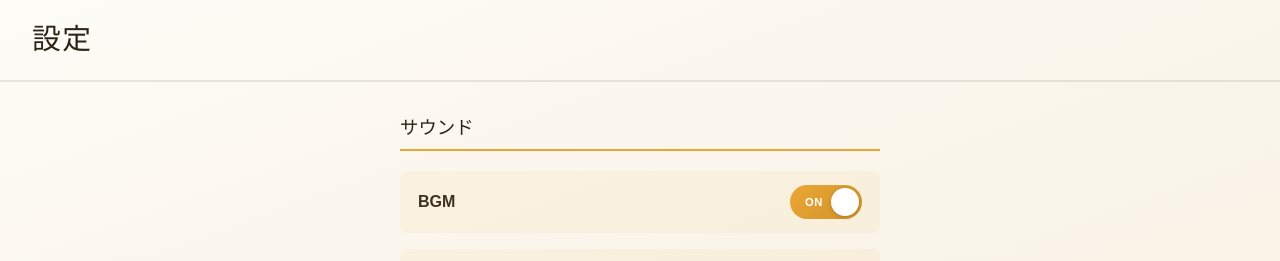
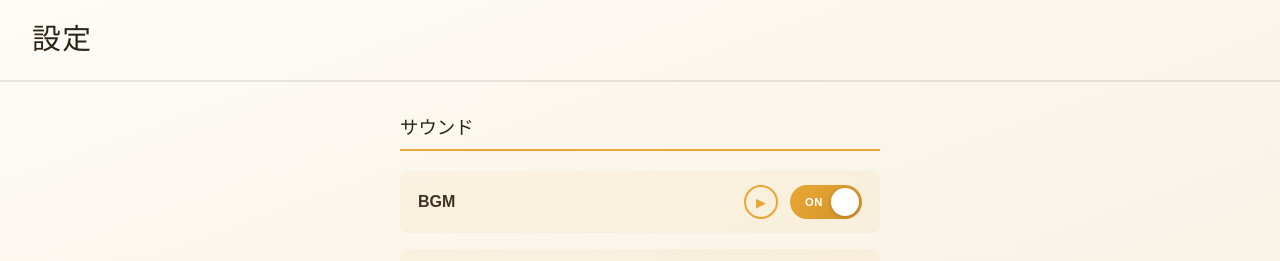
Before and after one commit to yozure420/gitRamen, a React app in the folder frontend/: page / in a window 1280 px wide. Both pictures are taken after a click on the button "設定". Shown: the top 261 px of the page. Built offline with nearby package versions, Linux system fonts and the light colour scheme; the HTML template or start-up script is replaced by a standard one.

Commit message:
（とりあえず）BGMを追加。他の音声を再生する時やタイトルに戻るを押したときに音源が停止するように修正

```diff
--- a/frontend/src/Settings.tsx
+++ b/frontend/src/Settings.tsx
@@ -14,8 +14,8 @@ interface SettingsProps {
     onBack: () => void
 }
 
-type PreviewKey = 'se' | 'type' | 'miss'
-const previewKeys: PreviewKey[] = ['se', 'type', 'miss']
+type PreviewKey = 'bgm' | 'se' | 'type' | 'miss'
+const previewKeys: PreviewKey[] = ['bgm', 'se', 'type', 'miss']
 
 function Settings({ soundSettings, onChangeSoundSettings, onBack }: SettingsProps) {
     const toggle = (key: keyof SoundSettings) => {
@@ -77,7 +77,10 @@ function Settings({ soundSettings, onChangeSoundSettings, onBack }: SettingsProp
         </div>
 
         <div className="settings-footer">
-            <button className="settings-back-btn" onClick={onBack}>
+            <button className="settings-back-btn" onClick={() => {
+                stopAllSounds()
+                onBack()
+            }}>
                 タイトルに戻る
             </button>
         </div>
--- a/frontend/src/Sounds.ts
+++ b/frontend/src/Sounds.ts
@@ -1,9 +1,21 @@
 import type { SoundSettings } from './Settings'
 
 const sounds = {
-    type: new Audio('/sounds/決定ボタンを押す38.mp3'),
+    bgm : new Audio('/sounds/Loop02.mp3'),
+    type: new Audio('/sounds/決定ボタンを押す31.mp3'),
     miss: new Audio('/sounds/ビープ音4.mp3'),
-    se: new Audio('/sounds/クイズ正解2.mp3'),
+    se: new Audio('/sounds/決定ボタンを押す17.mp3'),
+}
+
+// BGMだけループを有効化
+// sounds.bgm.loop = true
+
+// 音を停止して0秒目に戻す関数
+export function stopAllSounds() {
+    Object.values(sounds).forEach((audio) => {
+    audio.pause()
+    audio.currentTime = 0
+    })
 }
 
 // Dedicated BGM source (add file under public/sounds/game-bgm.mp3 when available)
@@ -12,7 +24,7 @@ bgm.loop = true
 bgm.volume = 0.25
 
 // 設定に応じて再生
-export function playSound(key: 'type' | 'miss' | 'se', settings: SoundSettings) {
+export function playSound(key: 'bgm' | 'type' | 'miss' | 'se', settings: SoundSettings) {
     if (!settings[key]) return
     const audio = sounds[key]
     audio.currentTime = 0
@@ -20,7 +32,8 @@ export function playSound(key: 'type' | 'miss' | 'se', settings: SoundSettings)
 }
 
 // 設定無視で再生（試聴用）
-export function previewSound(key: 'type' | 'miss' | 'se') {
+export function previewSound(key: 'bgm' | 'type' | 'miss' | 'se') {
+    stopAllSounds()
     const audio = sounds[key]
     audio.currentTime = 0
     audio.play().catch(() => {})
```
Also changed, not shown: 1 other file (tests, documents, lock files or other folders).
